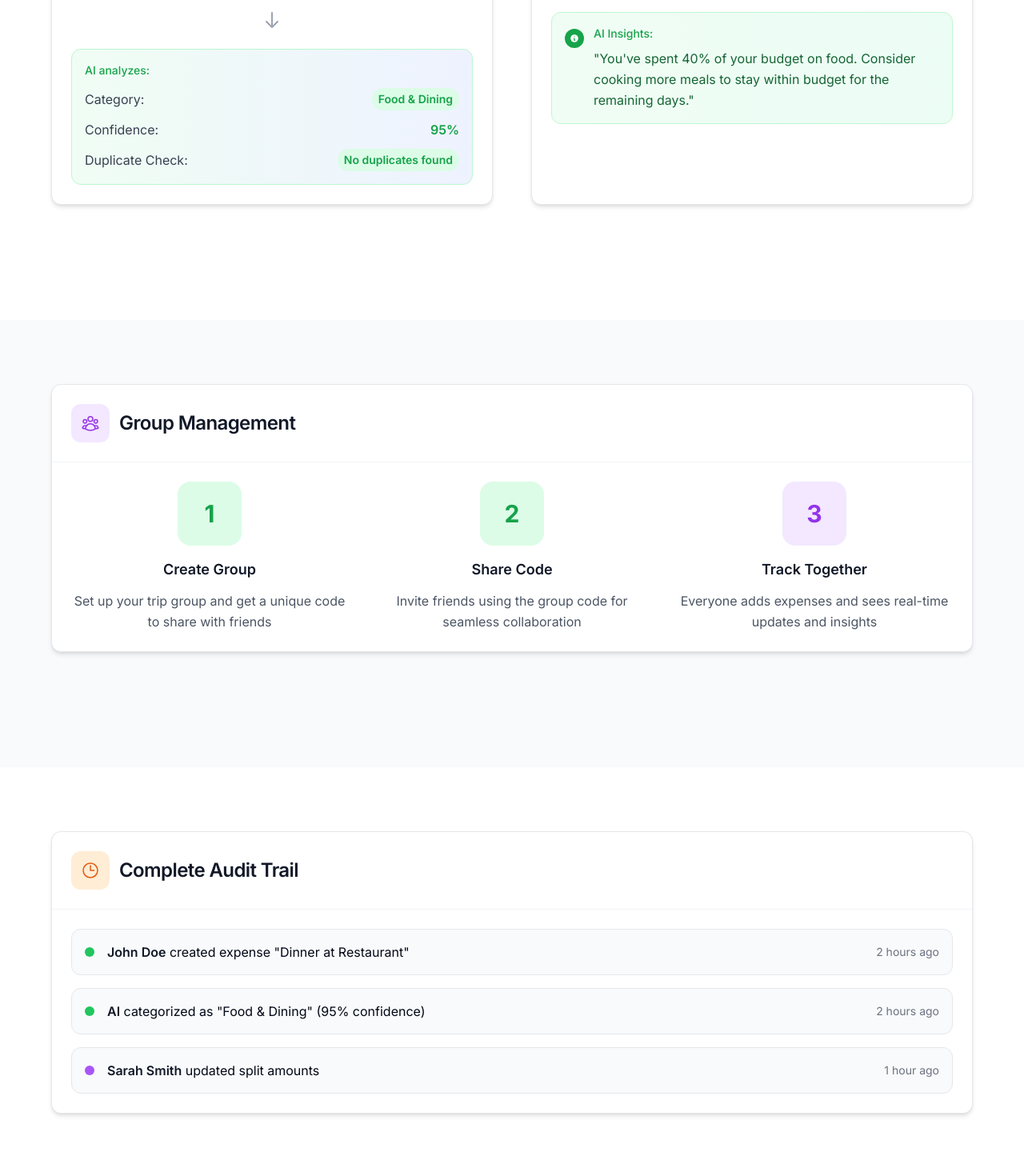
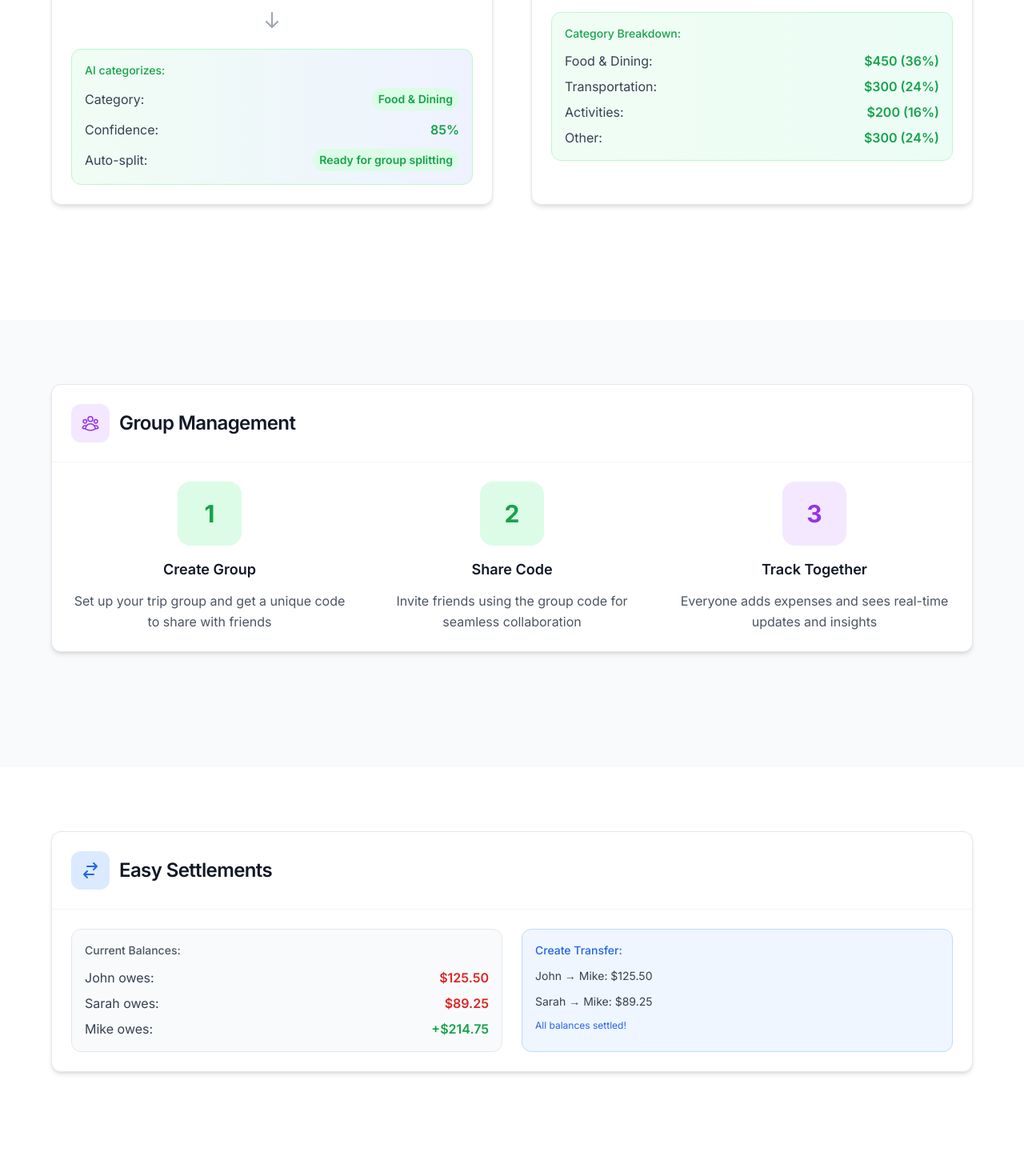
Before and after one commit to tarunbolla/xpert, a Next.js app: page /demo in a window 1280 px wide. Shown: the part 660-2130 px from the top of the page at 80% size. Built offline with nearby package versions, Linux system fonts and the light colour scheme.

Commit message:
Update marketing pages to be honest about features and upgrade to GPT-4o-mini

```diff
--- a/app/demo/page.tsx
+++ b/app/demo/page.tsx
@@ -70,7 +70,7 @@ export default function DemoPage() {
                     <div className="w-12 h-12 bg-green-100 rounded-xl flex items-center justify-center" aria-hidden="true">
                       <SparklesIcon className="w-6 h-6 text-green-600" />
                     </div>
-                    <h2 id="ai-analysis-demo-title" className="text-2xl font-semibold text-gray-900">AI-Powered Analysis</h2>
+                    <h2 id="ai-analysis-demo-title" className="text-2xl font-semibold text-gray-900">AI-Powered Categorization</h2>
                   </div>
                 </div>
 
@@ -88,7 +88,7 @@ export default function DemoPage() {
                     </div>
 
                     <div className="p-4 bg-gradient-to-r from-green-50 to-indigo-50 rounded-xl border border-green-200">
-                      <div className="text-sm text-green-600 mb-3 font-medium">AI analyzes:</div>
+                      <div className="text-sm text-green-600 mb-3 font-medium">AI categorizes:</div>
                       <div className="space-y-3">
                         <div className="flex justify-between items-center">
                           <span className="text-gray-700">Category:</span>
@@ -96,11 +96,11 @@ export default function DemoPage() {
                         </div>
                         <div className="flex justify-between items-center">
                           <span className="text-gray-700">Confidence:</span>
-                          <span className="font-semibold text-green-600">95%</span>
+                          <span className="font-semibold text-green-600">85%</span>
                         </div>
                         <div className="flex justify-between items-center">
-                          <span className="text-gray-700">Duplicate Check:</span>
-                          <span className="font-semibold text-green-600 bg-green-100 px-2 py-1 rounded-full text-sm">No duplicates found</span>
+                          <span className="text-gray-700">Auto-split:</span>
+                          <span className="font-semibold text-green-600 bg-green-100 px-2 py-1 rounded-full text-sm">Ready for group splitting</span>
                         </div>
                       </div>
                     </div>
@@ -121,7 +121,7 @@ export default function DemoPage() {
                     <div className="w-12 h-12 bg-green-100 rounded-xl flex items-center justify-center" aria-hidden="true">
                       <ChartBarIcon className="w-6 h-6 text-green-600" />
                     </div>
-                    <h2 id="smart-insights-demo-title" className="text-2xl font-semibold text-gray-900">Smart Insights</h2>
+                    <h2 id="smart-insights-demo-title" className="text-2xl font-semibold text-gray-900">Spending Analytics</h2>
                   </div>
                 </div>
 
@@ -143,18 +143,25 @@ export default function DemoPage() {
                     </div>
 
                     <div className="p-4 bg-gradient-to-r from-green-50 to-emerald-50 rounded-xl border border-green-200">
-                      <div className="flex items-start gap-3">
-                        <div className="w-6 h-6 bg-green-600 rounded-full flex items-center justify-center flex-shrink-0 mt-1" aria-hidden="true">
-                          <svg className="w-3 h-3 text-white" fill="currentColor" viewBox="0 0 20 20">
-                            <path fillRule="evenodd" d="M18 10a8 8 0 11-16 0 8 8 0 0116 0zm-7-4a1 1 0 11-2 0 1 1 0 012 0zM9 9a1 1 0 000 2v3a1 1 0 001 1h1a1 1 0 100-2v-3a1 1 0 00-1-1H9z" clipRule="evenodd" />
-                          </svg>
-                        </div>
-                        <div>
-                          <div className="text-sm text-green-600 mb-2 font-medium">AI Insights:</div>
-                          <p className="text-green-800 leading-relaxed">
-                            "You've spent 40% of your budget on food. Consider cooking more meals
-                            to stay within budget for the remaining days."
-                          </p>
+                      <div className="space-y-3">
+                        <div className="text-sm text-green-600 font-medium">Category Breakdown:</div>
+                        <div className="space-y-2">
+                          <div className="flex justify-between items-center">
+                            <span className="text-gray-700">Food & Dining:</span>
+                            <span className="font-semibold text-green-600">$450 (36%)</span>
+                          </div>
+                          <div className="flex justify-between items-center">
+                            <span className="text-gray-700">Transportation:</span>
+                            <span className="font-semibold text-green-600">$300 (24%)</span>
+                          </div>
+                          <div className="flex justify-between items-center">
+                            <span className="text-gray-700">Activities:</span>
+                            <span className="font-semibold text-green-600">$200 (16%)</span>
+                          </div>
+                          <div className="flex justify-between items-center">
+                            <span className="text-gray-700">Other:</span>
+                            <span className="font-semibold text-green-600">$300 (24%)</span>
+                          </div>
                         </div>
                       </div>
                     </div>
@@ -219,8 +226,68 @@ export default function DemoPage() {
         </div>
       </section>
 
+      {/* Settlement Demo */}
+      <section className="section-padding bg-white">
+        <div className="container-pro">
+          <div className="max-w-6xl mx-auto">
+            <motion.div
+              initial={{ opacity: 0, y: 20 }}
+              animate={{ opacity: 1, y: 0 }}
+              transition={{ duration: 0.6, delay: 0.7 }}
+              className="card-elevated mb-16"
+              role="article"
+              aria-labelledby="settlement-demo-title"
+            >
+              <div className="card-header">
+                <div className="flex items-center gap-3">
+                  <div className="w-12 h-12 bg-blue-100 rounded-xl flex items-center justify-center" aria-hidden="true">
+                    <svg className="w-6 h-6 text-blue-600" fill="none" stroke="currentColor" viewBox="0 0 24 24">
+                      <path strokeLinecap="round" strokeLinejoin="round" strokeWidth={2} d="M8 7h12m0 0l-4-4m4 4l-4 4m0 6H4m0 0l4 4m-4-4l4-4" />
+                    </svg>
+                  </div>
+                  <h2 id="settlement-demo-title" className="text-2xl font-semibold text-gray-900">Easy Settlements</h2>
+                </div>
+              </div>
+
+              <div className="card-body">
+                <div className="space-y-6">
+                  <div className="grid md:grid-cols-2 gap-6">
+                    <div className="p-4 bg-gray-50 rounded-xl border border-gray-200">
+                      <div className="text-sm text-gray-600 mb-3 font-medium">Current Balances:</div>
+                      <div className="space-y-2">
+                        <div className="flex justify-between items-center">
+                          <span className="text-gray-700">John owes:</span>
+                          <span className="font-semibold text-red-600">$125.50</span>
+                        </div>
+                        <div className="flex justify-between items-center">
+                          <span className="text-gray-700">Sarah owes:</span>
+                          <span className="font-semibold text-red-600">$89.25</span>
+                        </div>
+                        <div className="flex justify-between items-center">
+                          <span className="text-gray-700">Mike owes:</span>
+                          <span className="font-semibold text-green-600">+$214.75</span>
+                        </div>
+                      </div>
+                    </div>
+
+                    <div className="p-4 bg-blue-50 rounded-xl border border-blue-200">
+                      <div className="text-sm text-blue-600 mb-3 font-medium">Create Transfer:</div>
+                      <div className="space-y-3">
+                        <div className="text-sm text-gray-700">John → Mike: $125.50</div>
+                        <div className="text-sm text-gray-700">Sarah → Mike: $89.25</div>
+                        <div className="text-xs text-blue-600 mt-2">All balances settled!</div>
+                      </div>
+                    </div>
+                  </div>
+                </div>
+              </div>
+            </motion.div>
+          </div>
+        </div>
+      </section>
+
       {/* Audit Trail Demo */}
-      <section className="section-padding bg-white">
+      <section className="section-padding bg-gray-50">
         <div className="container-pro">
           <div className="max-w-6xl mx-auto">
             <motion.div
--- a/app/page.tsx
+++ b/app/page.tsx
@@ -121,7 +121,7 @@ export default function HomePage() {
               </p>
             </div>
 
-            <div className="grid grid-cols-1 sm:grid-cols-2 lg:grid-cols-3 gap-6 sm:gap-8 lg:gap-12">
+            <div className="grid grid-cols-1 sm:grid-cols-2 lg:grid-cols-4 gap-6 sm:gap-8 lg:gap-12">
               <motion.div
                 initial={{ opacity: 0, y: 20 }}
                 animate={{ opacity: 1, y: 0 }}
@@ -134,9 +134,9 @@ export default function HomePage() {
                   <div className="w-16 h-16 bg-green-100 rounded-2xl flex items-center justify-center mb-6 mx-auto group-hover:bg-green-200 transition-colors duration-200" aria-hidden="true">
                     <SparklesIcon className="w-8 h-8 text-green-600" />
                   </div>
-                  <h3 id="ai-analysis-title" className="card-title">AI-Powered Analysis</h3>
+                  <h3 id="ai-analysis-title" className="card-title">AI-Powered Categorization</h3>
                   <p className="text-gray-600 leading-relaxed">
-                    Automatic expense categorization, duplicate detection, and spending insights powered by advanced AI algorithms.
+                    Automatic expense categorization using AI to intelligently classify your expenses into relevant categories.
                   </p>
                 </div>
               </motion.div>
@@ -172,9 +172,30 @@ export default function HomePage() {
                   <div className="w-16 h-16 bg-purple-100 rounded-2xl flex items-center justify-center mb-6 mx-auto group-hover:bg-purple-200 transition-colors duration-200" aria-hidden="true">
                     <ChartBarIcon className="w-8 h-8 text-purple-600" />
                   </div>
-                  <h3 id="smart-insights-title" className="card-title">Smart Insights</h3>
+                  <h3 id="smart-insights-title" className="card-title">Spending Analytics</h3>
                   <p className="text-gray-600 leading-relaxed">
-                    Get detailed spending breakdowns, category analysis, and budget insights to make informed financial decisions.
+                    View detailed spending breakdowns by category, track totals, and analyze your group's expense patterns.
+                  </p>
+                </div>
+              </motion.div>
+
+              <motion.div
+                initial={{ opacity: 0, y: 20 }}
+                animate={{ opacity: 1, y: 0 }}
+                transition={{ duration: 0.6, delay: 0.6 }}
+                className="card-elevated text-center group"
+                role="article"
+                aria-labelledby="settlement-title"
+              >
+                <div className="card-body">
+                  <div className="w-16 h-16 bg-blue-100 rounded-2xl flex items-center justify-center mb-6 mx-auto group-hover:bg-blue-200 transition-colors duration-200" aria-hidden="true">
+                    <svg className="w-8 h-8 text-blue-600" fill="none" stroke="currentColor" viewBox="0 0 24 24">
+                      <path strokeLinecap="round" strokeLinejoin="round" strokeWidth={2} d="M8 7h12m0 0l-4-4m4 4l-4 4m0 6H4m0 0l4 4m-4-4l4-4" />
+                    </svg>
+                  </div>
+                  <h3 id="settlement-title" className="card-title">Easy Settlements</h3>
+                  <p className="text-gray-600 leading-relaxed">
+                    Track who owes what and create transfers between group members to settle balances effortlessly.
                   </p>
                 </div>
               </motion.div>
--- a/lib/ai.ts
+++ b/lib/ai.ts
@@ -36,7 +36,7 @@ Focus on the most specific and accurate category. Consider the context and amoun
 `
 
     const response = await openai.chat.completions.create({
-      model: 'gpt-3.5-turbo',
+      model: 'gpt-4o-mini',
       messages: [{ role: 'user', content: prompt }],
       temperature: 0.3,
       max_tokens: 100,
```
